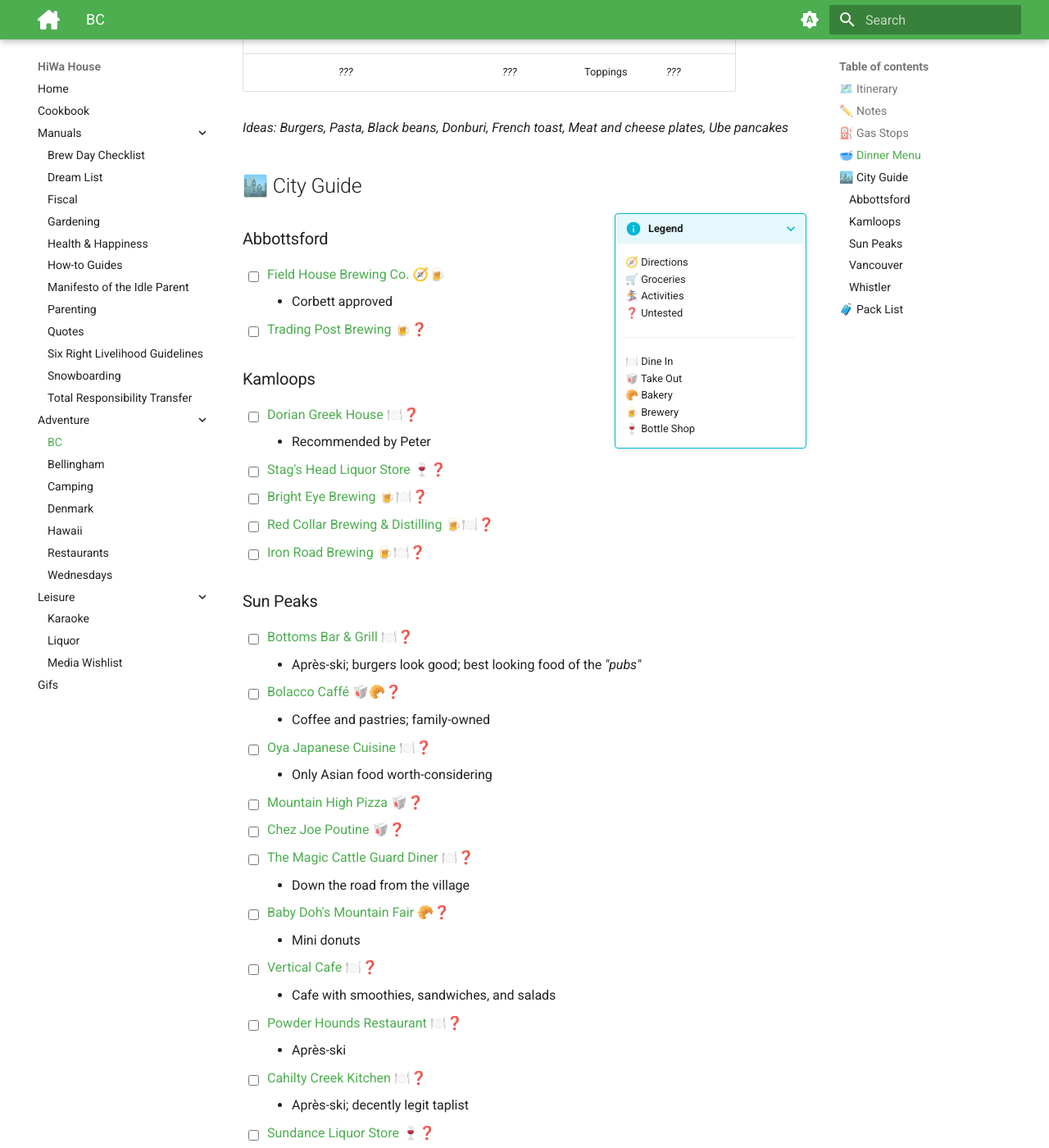
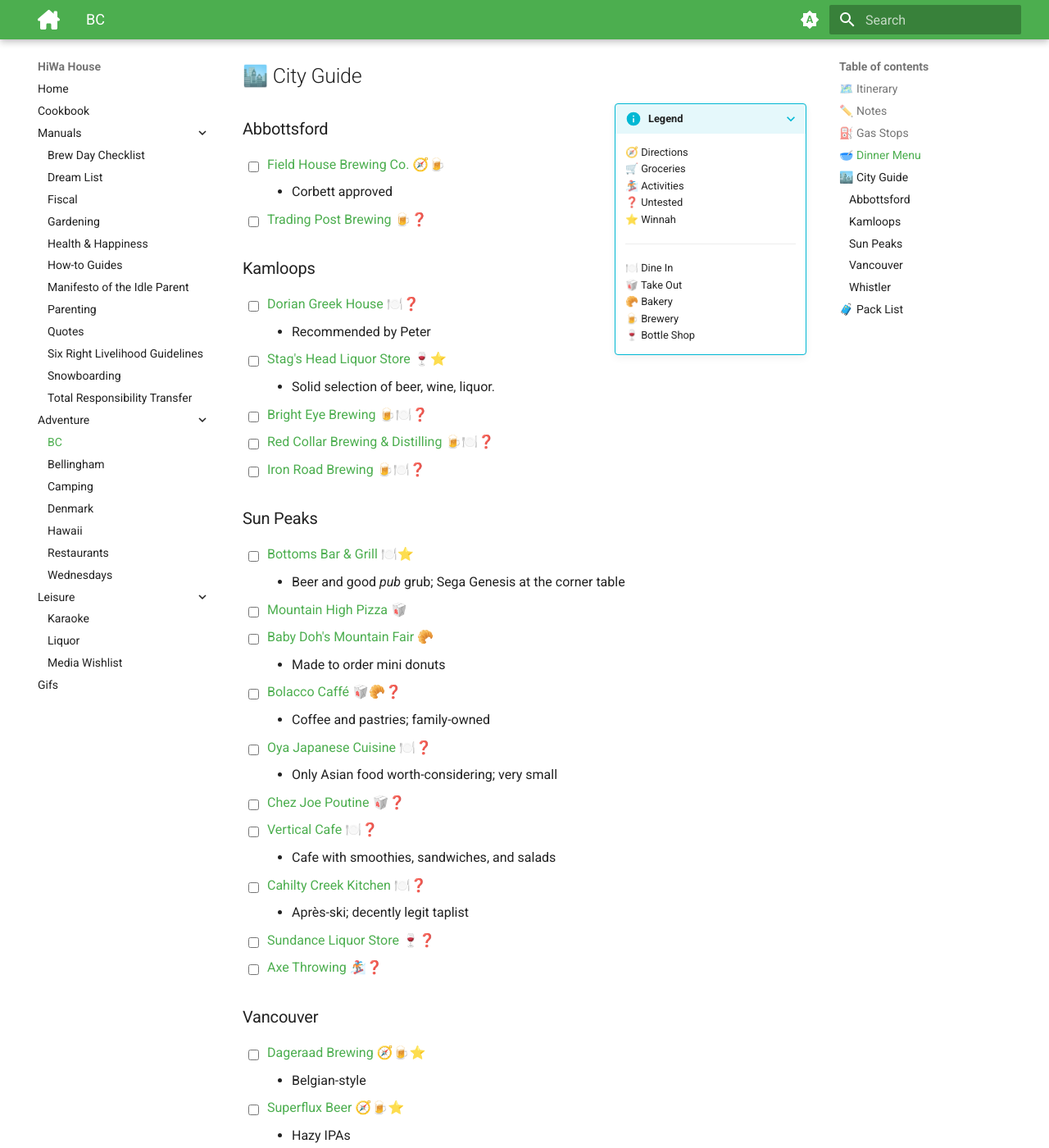
Before and after one commit to hiwa-house/teletraan, an MkDocs documentation site: the page built from docs/adventure/bc.md, in a window 1280 px wide and 1400 px high, scrolled down 1573 px. Shown: the whole window at 82% size. Built offline with MkDocs 1.6.1 and Material for MkDocs 9.7.7, drawn with Linux system fonts in a browser that asks for light colours; comment, search, counter and statistics services are not loaded; some of the changed text lies outside the part shown.

Commit message:
Update bc.md

```diff
--- a/docs/adventure/bc.md
+++ b/docs/adventure/bc.md
@@ -54,6 +50,7 @@
 	🛒 Groceries
 	🏂 Activities
 	❓ Untested
+	⭐ Winnah
 	---
 	🍽️ Dine In
 	🥡 Take Out
@@ -68,35 +65,32 @@
 ### Kamloops
 - [ ] [Dorian Greek House](https://www.doriangreekhouse.com/) 🍽️❓
 	* Recommended by Peter
-- [ ] [Stag's Head Liquor Store](https://stagsheadliquorstore.com/) 🍷❓
+- [ ] [Stag's Head Liquor Store](https://stagsheadliquorstore.com/) 🍷⭐
+	* Solid selection of beer, wine, liquor.
 - [ ] [Bright Eye Brewing](https://www.brighteyebrewing.com/) 🍺🍽️❓
 - [ ] [Red Collar Brewing & Distilling](https://www.redcollar.ca/) 🍺🍽️❓
 - [ ] [Iron Road Brewing](https://www.ironroadbrewing.ca/) 🍺🍽️❓
 ### Sun Peaks
-- [ ] [Bottoms Bar & Grill](https://www.bottomssunpeaks.com/) 🍽️❓
-	- Après-ski; burgers look good; best looking food of the *"pubs"*
+- [ ] [Bottoms Bar & Grill](https://www.bottomssunpeaks.com/) 🍽️⭐
+	- Beer and good *pub* grub; Sega Genesis at the corner table
+- [ ] [Mountain High Pizza](https://mountainhighpizza.ca/) 🥡
+- [ ] [Baby Doh's Mountain Fair](https://www.sunpeaksresort.com/events-things-to-do/dining-apres/baby-dohs-mountain-fair) 🥐
+	- Made to order mini donuts
 - [ ] [Bolacco Caffé](https://www.bolacco.com/) 🥡🥐❓
 	- Coffee and pastries; family-owned
 - [ ] [Oya Japanese Cuisine](https://www.oyasunpeaks.com/) 🍽️❓
-	- Only Asian food worth-considering
-- [ ] [Mountain High Pizza](https://mountainhighpizza.ca/) 🥡❓
+	- Only Asian food worth-considering; very small
 - [ ] [Chez Joe Poutine](https://www.chezjoepoutine.ca/) 🥡❓
-- [ ] [The Magic Cattle Guard Diner](https://www.magiccattleguard.ca/) 🍽️❓
-	- Down the road from the village
-- [ ] [Baby Doh's Mountain Fair](https://www.sunpeaksresort.com/events-things-to-do/dining-apres/baby-dohs-mountain-fair) 🥐❓
-	- Mini donuts
 - [ ] [Vertical Cafe](https://www.verticalcafesunpeaks.com/) 🍽️❓
 	- Cafe with smoothies, sandwiches, and salads
-- [ ] [Powder Hounds Restaurant](https://www.powderhoundssunpeaks.com/) 🍽️❓
-	- Après-ski
 - [ ] [Cahilty Creek Kitchen](https://cahiltycreek.com/) 🍽️❓
 	- Après-ski; decently legit taplist
 - [ ] [Sundance Liquor Store](https://sundanceliquor.ca/) 🍷❓
 - [ ] [Axe Throwing](https://cleavageaxeco.com/) 🏂❓
 ### Vancouver
-- [ ] [Dageraad Brewing](https://dageraadbrewing.com/) [🧭](https://maps.apple.com/?daddr=3191+Thunderbird+Crescent,+Burnaby,+BC+V5A+3G1,+Canada)🍺
+- [ ] [Dageraad Brewing](https://dageraadbrewing.com/) [🧭](https://maps.apple.com/?daddr=3191+Thunderbird+Crescent,+Burnaby,+BC+V5A+3G1,+Canada)🍺⭐
 	- Belgian-style
-- [ ] [Superflux Beer](https://superfluxbeer.com/) [🧭](https://maps.apple.com/?daddr=505+Clark+Dr,+Vancouver,+BC+V5L+3H7,+Canada)🍺
+- [ ] [Superflux Beer](https://superfluxbeer.com/) [🧭](https://maps.apple.com/?daddr=505+Clark+Dr,+Vancouver,+BC+V5L+3H7,+Canada)🍺⭐
 	- Hazy IPAs
 - [ ] [Parker Place (Aberdeen) Meat & BBQ](https://yelp.ca/biz/parker-place-aberdeen-meat-and-b-b-q-richmond-2) [🧭](https://maps.apple.com/?daddr=4380+No.+3+Rd+Unit+1020,+Richmond,+BC+V6X+4E8,+Canada)🥡
 	- Chinese BBQ; cash only
@@ -110,7 +104,7 @@
 - [ ] [Kam Do Bakery](https://instagram.com/kamdobakery/) [🧭](https://maps.apple.com/?daddr=6211+No.+3+Rd+Unit+130,+Richmond,+BC+V6Y+0C2,+Canada)🥐❓
 	- More upscale; cash only
 - [ ] [HK BBQ Master](https://instagram.com/hkbbqmaster/) 🥡❓
-- [ ] Poutine at Costco Food Court 🥡❓
+- [ ] Poutine at Costco Food Court 🥡⭐
 - [ ] https://drinkcontainer.beer/ [🧭](https://maps.apple.com/?daddr=1216+Franklin+St,+Vancouver,+BC+V6A+1K1,+Canada)🍺❓
 - [ ] https://brassneck.ca/ [🧭](https://maps.apple.com/?daddr=2148+Main+St,+Vancouver,+BC+V5T+3C5,+Canada)🍺❓
 - [ ] https://twinsailsbrewing.com/ [🧭](https://maps.apple.com/?daddr=2821+Murray+St,+Port+Moody,+BC+V3H+1X3,+Canada)🍺❓
@@ -121,7 +115,7 @@
 	- [Bicycle rental](https://spokesbicyclerentals.com/); 6.2 mi *(10 km)* length
 - [ ] [Granville Island Public Market]() [🧭](https://maps.apple.com/?daddr=Granville+Island+Public+Market,+Public+Market,+1689+Johnston+St,+Vancouver,+BC+V6H+3R9,+Canada)🏂❓
 ### Whistler
-- [ ] [Backcountry Brewing](https://backcountrybrewing.com/) [🧭](https://maps.apple.com/?daddr=1201+Commercial+Way,+Squamish,+BC+V8B+0A4,+Canada)🍺
+- [ ] [Backcountry Brewing](https://backcountrybrewing.com/) [🧭](https://maps.apple.com/?daddr=1201+Commercial+Way,+Squamish,+BC+V8B+0A4,+Canada)🍺⭐
 	- Located in Samish; Surprisingly great lagers
 - [ ] Nester's [🧭](https://maps.apple.com/?daddr=Nesters+Market+%26+Pharmacy,+Nesters+Road,+Whistler,+BC,+Canada)🛒
 	- Best grocery option; liquor store downstairs
@@ -198,9 +191,8 @@
 - [ ]	t-shirts, x6
 - [ ]	board shorts
 - [ ]	pajama pants
-- [ ]	pants, x3
+- [ ]	pants, x2
 - [ ]	wool socks, x3
-- [ ]	ski socks
 ---
 - [ ]	taco shells
 - [ ]	tortillas
```
Also changed, not shown: other parts of docs/adventure/bc.md (+10 -15 lines).
